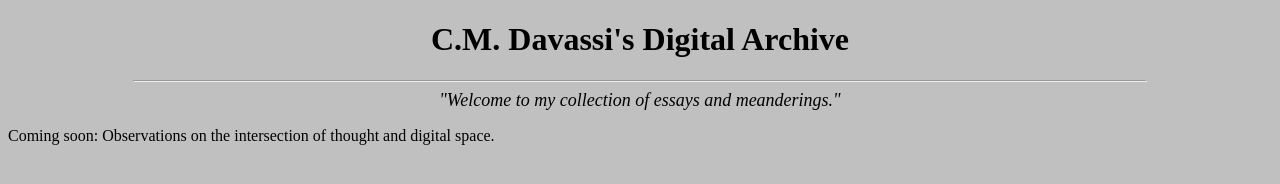
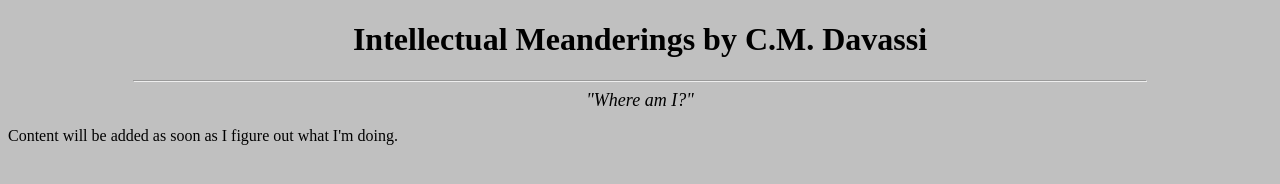
Before and after one commit to c-m-davassi/cmdavassi, a plain HTML site: page index.html in a window 1280 px wide. Drawn offline with Linux system fonts and the light colour scheme.

Commit message:
some tweaks to personalize

```diff
--- a/index.html
+++ b/index.html
@@ -1,22 +1,22 @@
 <!DOCTYPE html>
 <html>
 <head>
-    <title>C.M. Davassi | Intellectual Meanderings</title>
+    <title>C.M. DaVassi | Intellectual Meanderings</title>
 </head>
 <body bgcolor="#C0C0C0" text="#000000" link="#0000FF" vlink="#800080">
 
     <center>
-        <h1>C.M. Davassi's Digital Archive</h1>
+        <h1>Intellectual Meanderings by C.M. Davassi</h1>
         <hr width="80%">
         <font face="Times New Roman" size="4">
-            <i>"Welcome to my collection of essays and meanderings."</i>
+            <i>"Where am I?"</i>
         </font>
     </center>
 
-    <p>Coming soon: Observations on the intersection of thought and digital space.</p>
+    <p>Content will be added as soon as I figure out what I'm doing.</p>
 
     <!-- The 1999 classic - woohoo! -->
-    <marquee scrollamount="5">STILL UNDER CONSTRUCTION - CHECK BACK SOON</marquee>
+    <marquee scrollamount="5">STILL UNDER CONSTRUCTION - OBVIOUSLY...</marquee>
 
 </body>
 </html>
```
